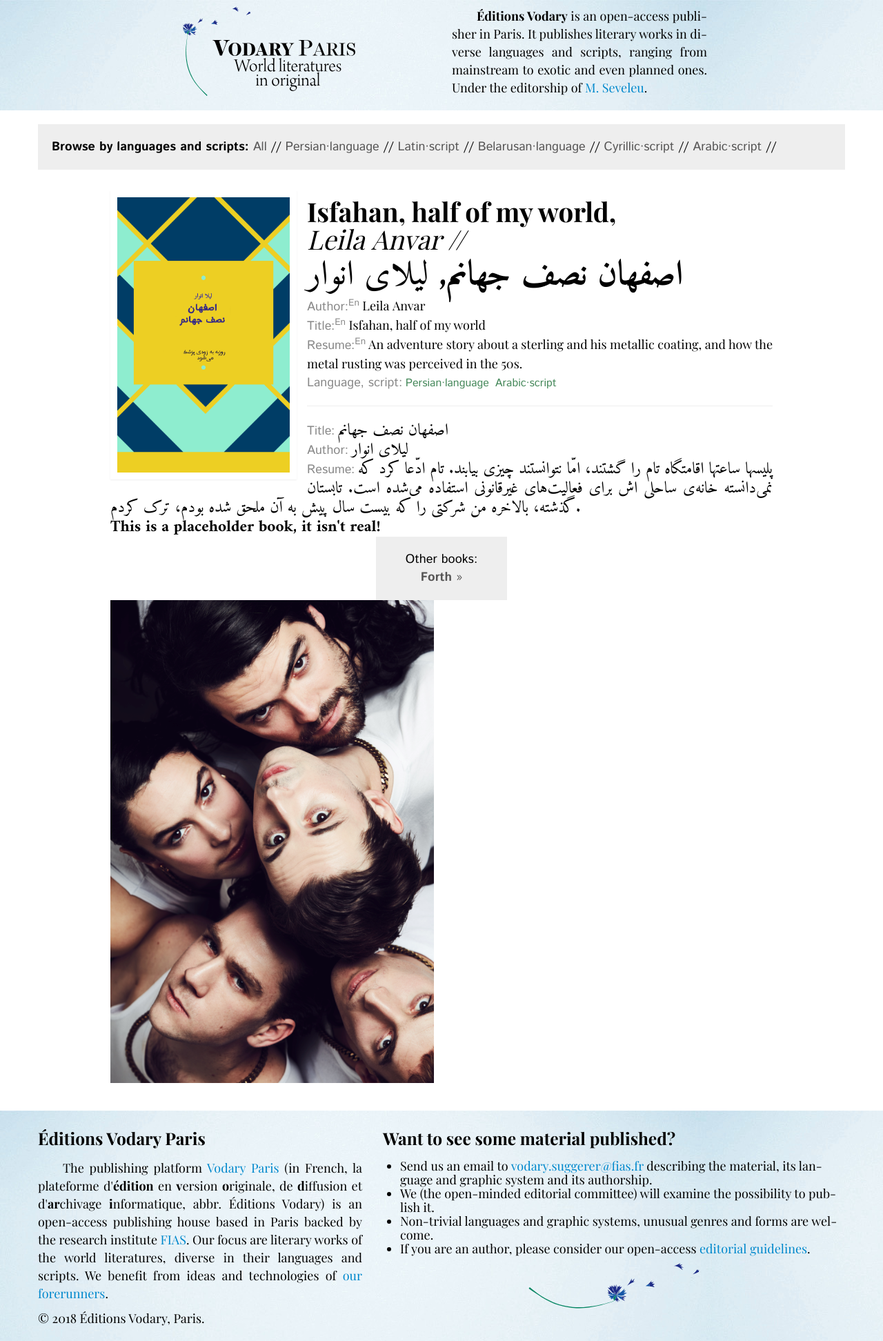
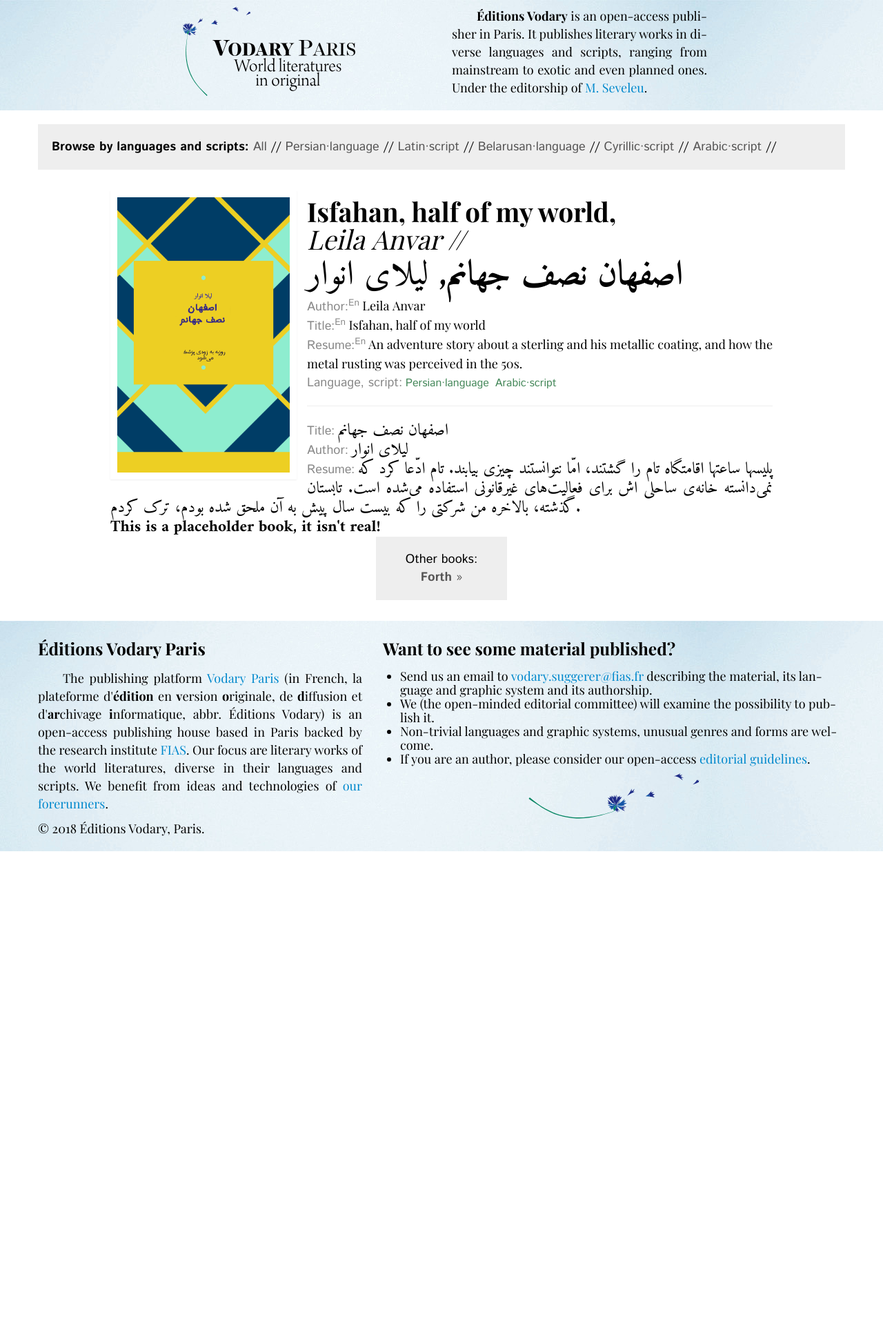
Before and after one commit to mlare/vodary, a Jekyll site: the page built from _posts/2017-12-11-esfahan-fa.markdown, in a window 1280 px wide. Shown: the whole page at 69% size. Built offline with Jekyll 4.4.1, drawn with Linux system fonts in a browser that asks for light colours; some web fonts are replaced; Markdown is read by kramdown in place of the engine named in the settings; after the commit the page ends 1234 px from its top, so only the background shows below that.

Commit message:
Update 2017-12-11-esfahan-fa.markdown

```diff
--- a/_posts/2017-12-11-esfahan-fa.markdown
+++ b/_posts/2017-12-11-esfahan-fa.markdown
@@ -16,5 +16,3 @@ keywords: persian editor in Paris
 license: MIT License
 license_link: https://github.com/Sylhare/Type-on-Strap/blob/master/LICENSE
 ---
-
-![](/thumbnails/sdssd.png)
```
